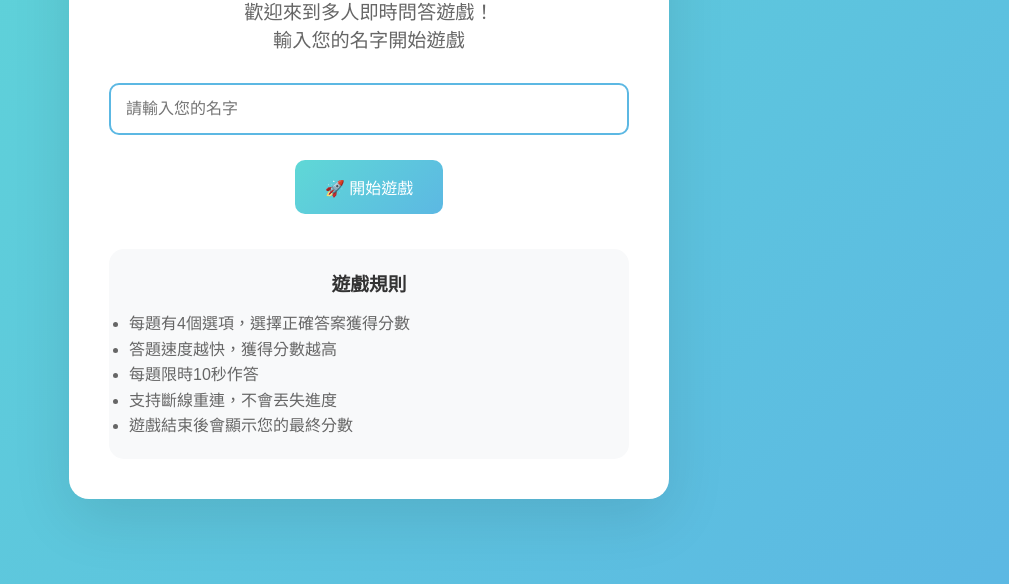
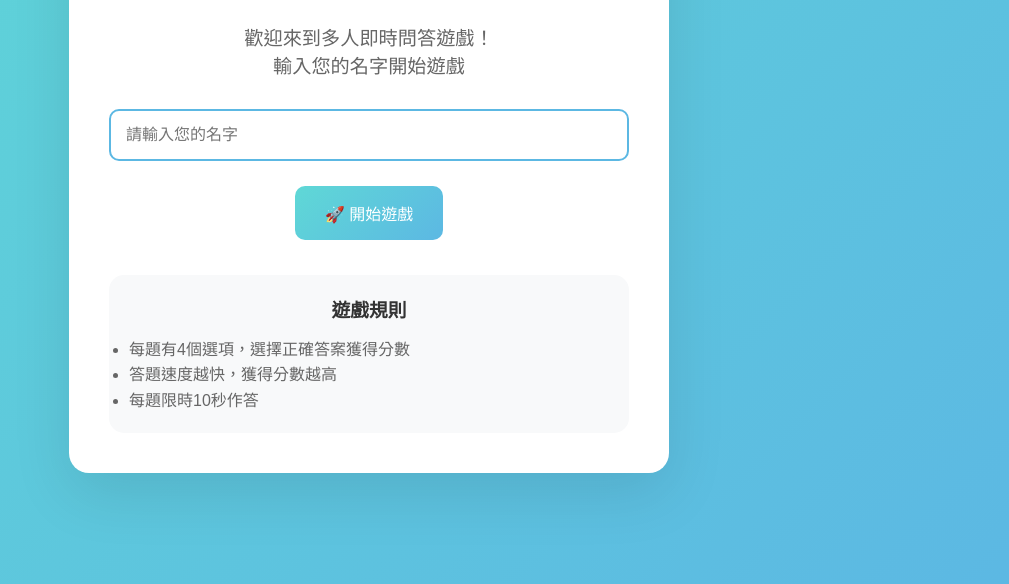
Before and after one commit to kevinlin227/nutc-imia-kahoot-minigame, a website: page home/index.html in a window 1280 px wide. Shown: the part 216-800 px from the top of the page, without its empty margins (271-1280 px from the left). Drawn offline with Linux system fonts and the light colour scheme; no server answers.

Commit message:
刪除開頭兩行字

```diff
--- a/home/index.html
+++ b/home/index.html
@@ -34,8 +34,6 @@
                 <li>每題有4個選項，選擇正確答案獲得分數</li>
                 <li>答題速度越快，獲得分數越高</li>
                 <li>每題限時10秒作答</li>
-                <li>支持斷線重連，不會丟失進度</li>
-                <li>遊戲結束後會顯示您的最終分數</li>
             </ul>
         </div>
 
```
